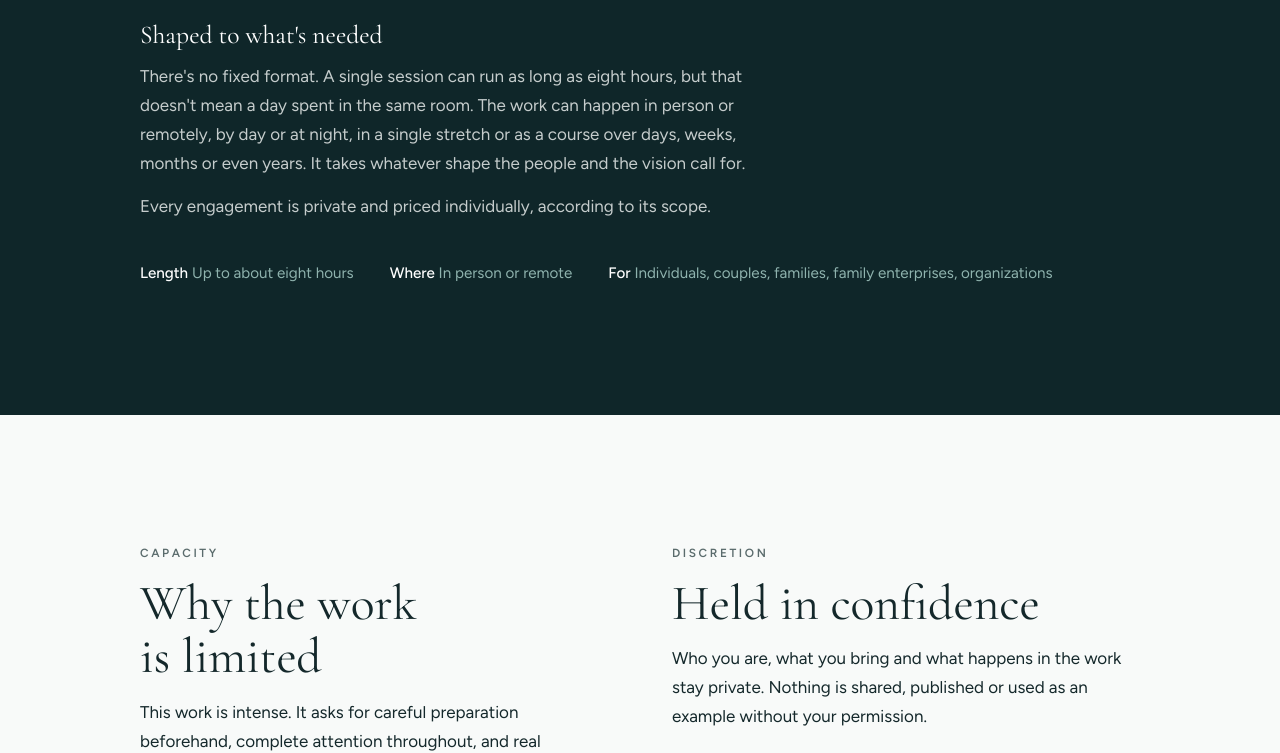
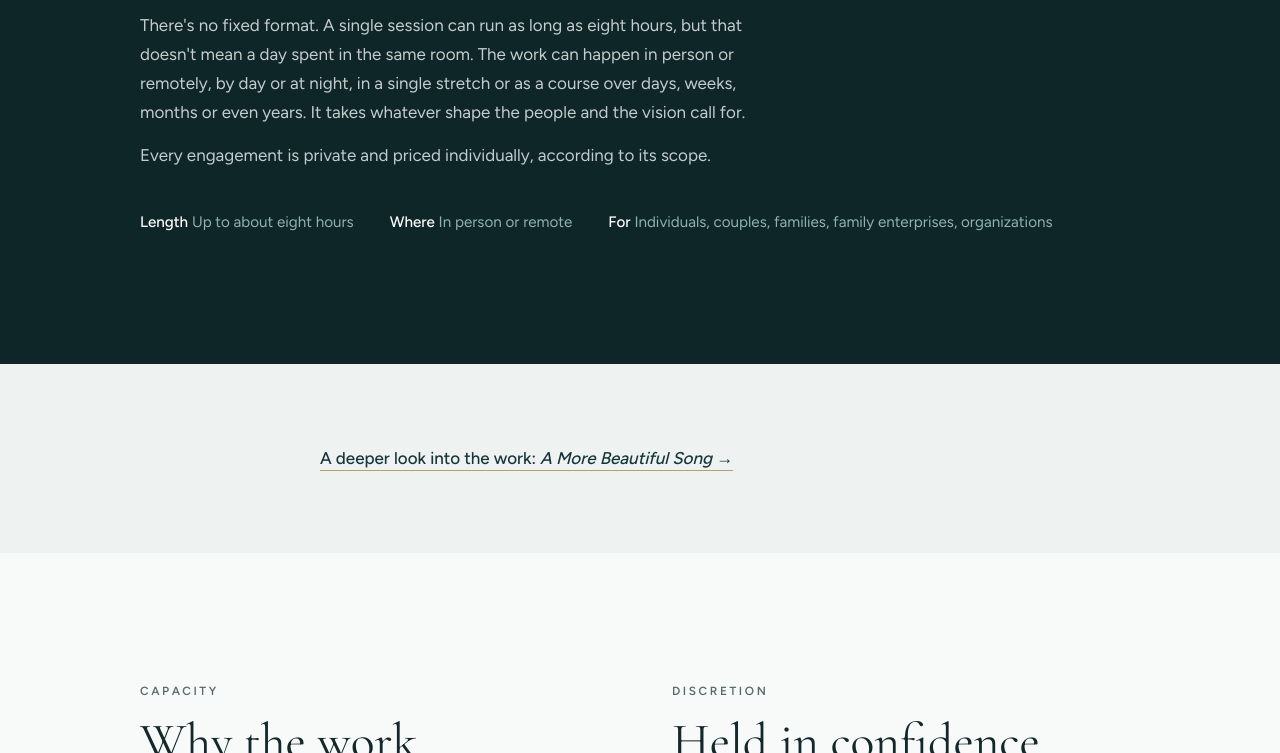
Before and after one commit to CosmicSkywalker/resonateripple, a plain HTML site: page index.html in a window 1280 px wide. Shown: the part 3630-4383 px from the top of the page. Drawn offline with nearby package versions, Linux system fonts and the light colour scheme.

Commit message:
Move essay link below the method section
Co-Authored-By: Claude Opus 5.5 <noreply@anthropic.com>
Claude-Session: https://claude.ai/code/session_01JDvTmj5BH2hSfzK5xekZiC

```diff
--- a/index.html
+++ b/index.html
@@ -55,7 +55,8 @@ body::before{content:"";position:fixed;inset:0 0 auto;height:env(safe-area-inset
 
 .work{background:var(--mist)}
 .work .wrap{display:flex;flex-direction:column;gap:22px}
-.work .deeper a{color:var(--deep-2);font-weight:500;text-decoration:none;border-bottom:1px solid var(--gold);padding-bottom:2px}.work .deeper a:hover{color:var(--ink)}
+.essay{background:var(--mist);padding-block:clamp(48px,7vw,80px)}
+.deeper a{color:var(--deep-2);font-weight:500;text-decoration:none;border-bottom:1px solid var(--gold);padding-bottom:2px}.deeper a:hover{color:var(--ink)}
 .work .ripple-line{font-family:var(--display);font-style:italic;font-size:clamp(1.6rem,3.4vw,2.2rem);line-height:1.3;color:var(--deep-2);max-width:30ch;margin-top:10px}
 
 .session{background:var(--deep);color:var(--mist)}
@@ -146,7 +147,6 @@ footer .mark{font-size:1.3rem}
       <p>Harmonizing isn't matching. No one gives themselves up to fit someone else. Each strand stays itself, and that is what lets it add to the song instead of disappearing into it. Sometimes the highest good is a harmonious parting, and the work serves that too.</p>
       <p>The full name is transfrequential multidimensional potentiation, harmonization and amplification: holding many frequencies at once, across every dimension, from the densest to the lightest.</p>
       <p class="ripple-line">“We're all dropping stones into the same water. The work is learning what to do when the ripples meet.”</p>
-      <p class="deeper"><a href="https://michaelandrewmcnamara.substack.com/p/a-more-beautiful-song" target="_blank" rel="noopener">A deeper look into the work: <em>A More Beautiful Song</em> →</a></p>
     </div>
   </section>
 
@@ -168,6 +168,12 @@ footer .mark{font-size:1.3rem}
         <p>Every engagement is private and priced individually, according to its scope.</p>
       </div>
       <div class="facts"><span><b>Length</b> Up to about eight hours</span><span><b>Where</b> In person or remote</span><span><b>For</b> Individuals, couples, families, family enterprises, organizations</span></div>
+    </div>
+  </section>
+
+  <section class="essay band" aria-label="Essay">
+    <div class="wrap narrow">
+      <p class="deeper"><a href="https://michaelandrewmcnamara.substack.com/p/a-more-beautiful-song" target="_blank" rel="noopener">A deeper look into the work: <em>A More Beautiful Song</em> →</a></p>
     </div>
   </section>
 
```
